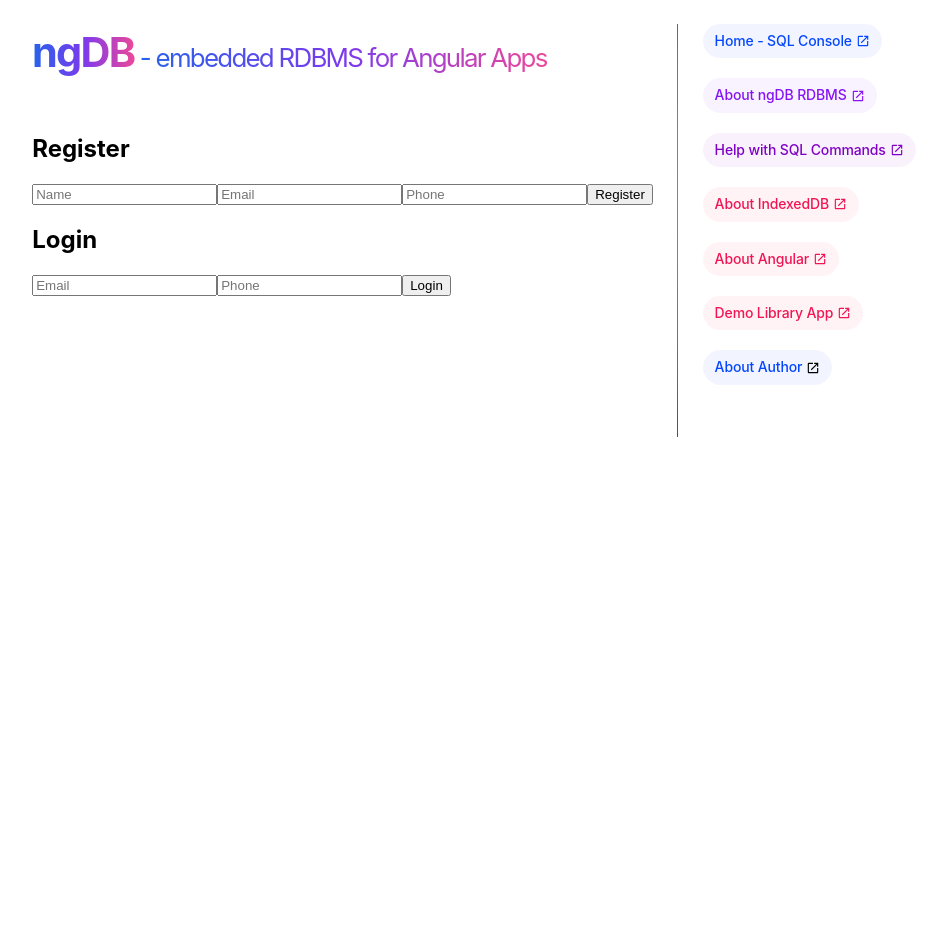
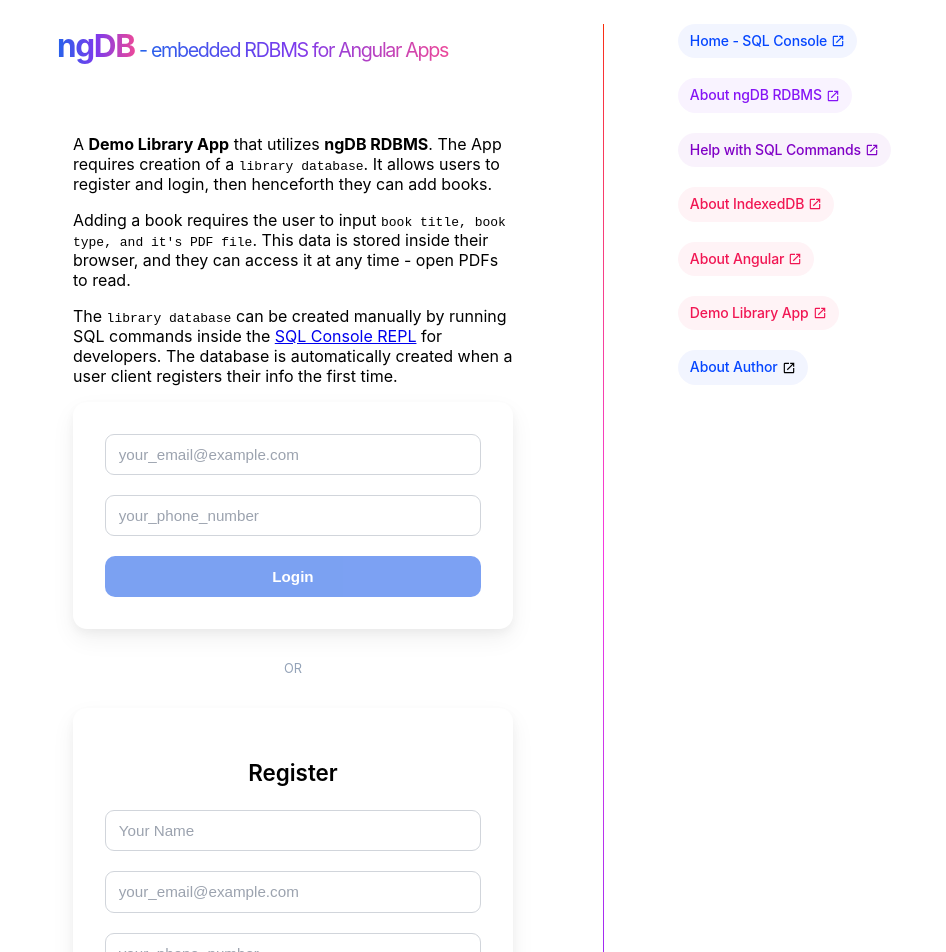
Before and after one commit to webdevs-ke/embedded-db-rdbms, an Angular app: page /demo in a window 1280 px wide. Shown: the top 952 px of the page, without its empty margins (166-1112 px from the left). Before the commit the page ends 800 px from the top, so only its background shows below. Built offline with nearby package versions, Linux system fonts and the light colour scheme.

Commit message:
polishing of library demo-app UI

```diff
--- a/src/app/demo-library-app/auth/auth.component.css
+++ b/src/app/demo-library-app/auth/auth.component.css
@@ -0,0 +1,121 @@
+.auth-container {
+    max-width: 440px;
+    margin: 0.5rem auto;
+    padding: 1rem;
+  }
+
+  /* Card */
+  .auth-card {
+    background: #ffffff;
+    border-radius: 14px;
+    padding: 2rem;
+    box-shadow:
+      0 10px 25px rgba(0, 0, 0, 0.06),
+      0 4px 10px rgba(0, 0, 0, 0.04);
+  }
+
+  /* Titles */
+  .auth-card h2 {
+    text-align: center;
+    font-size: 1.4rem;
+    font-weight: 600;
+    margin-bottom: 1.5rem;
+  }
+
+  /* Form groups */
+  .form-group {
+    display: flex;
+    flex-direction: column;
+    margin-bottom: 1.25rem;
+  }
+
+  label {
+    font-size: 0.85rem;
+    font-weight: 500;
+    margin-bottom: 0.4rem;
+    color: #475569;
+  }
+
+  /* Inputs */
+  input {
+    padding: 0.7rem 0.8rem;
+    font-size: 0.95rem;
+    border-radius: 9px;
+    border: 1px solid #d1d5db;
+    background: #fff;
+    transition: border-color 0.15s, box-shadow 0.15s;
+  }
+
+  input::placeholder {
+    color: #9ca3af;
+  }
+
+  input:focus {
+    outline: none;
+    border-color: #2563eb;
+    box-shadow: 0 0 0 3px rgba(37, 99, 235, 0.15);
+  }
+
+  input.ng-touched.ng-invalid {
+    border-color: #ef4444;
+  }
+
+  input.ng-touched.ng-invalid:focus {
+    box-shadow: 0 0 0 3px rgba(239, 68, 68, 0.15);
+  }
+
+  /* Errors */
+  .error {
+    font-size: 0.75rem;
+    color: #ef4444;
+    margin-top: 0.35rem;
+  }
+
+  .global-error {
+    margin-top: 1rem;
+    text-align: center;
+  }
+
+  /* Buttons */
+  button {
+    width: 100%;
+    padding: 0.75rem;
+    font-size: 0.95rem;
+    font-weight: 600;
+    border-radius: 10px;
+    border: none;
+    background: #2563eb;
+    color: white;
+    cursor: pointer;
+    transition: transform 0.05s, opacity 0.15s;
+  }
+
+  button:hover {
+    opacity: 0.95;
+  }
+
+  button:active {
+    transform: translateY(1px);
+  }
+
+  button:disabled {
+    opacity: 0.6;
+    cursor: not-allowed;
+  }
+
+  /* Divider */
+  .divider {
+    margin: 2rem 0;
+    text-align: center;
+    font-size: 0.8rem;
+    color: #94a3b8;
+  }
+
+  /* User info */
+  .user-card {
+    margin-top: 2rem;
+    padding: 1.25rem;
+    border-radius: 12px;
+    background: #f8fafc;
+    font-size: 0.9rem;
+  }
--- a/src/app/demo-library-app/auth/auth.component.html
+++ b/src/app/demo-library-app/auth/auth.component.html
@@ -1,17 +1,94 @@
-<h2>Register</h2>
-<input placeholder="Name" [formControl]="rname" required>
-<input placeholder="Email" [formControl]="remail" required>
-<input placeholder="Phone" [formControl]="rphone" required>
-<button (click)="onRegister()">Register</button>
+<div class="auth-container">
+    <p>A <strong>Demo Library App</strong> that utilizes <strong>ngDB RDBMS</strong>. The App requires  creation of a <code>library database</code>. It allows users to register and login, then henceforth they can add books.</p>
+    <p>Adding a book requires the user to input <code>book title, book type, and it's PDF file</code>. This data is stored inside their browser, and they can access it at any time - open PDFs to read.</p>
+    <p>The <code>library database</code> can be created manually by running SQL commands inside the
+        <a class="anchor" routerLink = "/" routerLinkActive = "active">SQL Console REPL</a> for developers. The database is automatically created when a user client registers their info the first time.</p>
 
-<h2>Login</h2>
-<input placeholder="Email" [formControl]="lemail" required>
-<input type="password" placeholder="Phone" [formControl]="lphone" required>
-<button (click)="onLogin()">Login</button>
+      <!-- LOGIN -->
+    <div class="auth-card">
 
-@if (user) {
-    <div>
-        Logged in as {{ user.name }}
+        <form [formGroup]="loginForm" (ngSubmit)="onLogin()">
+          <div class="form-group">
+            <input
+              id="lemail"
+              type="email"
+              formControlName="email"
+              placeholder="your_email@example.com"
+            />
+          </div>
+
+          <div class="form-group">
+            <input
+              id="lphone"
+              type="text"
+              formControlName="phone"
+              placeholder="your_phone_number"
+            />
+          </div>
+
+          <button type="submit" [disabled]="loginForm.invalid">
+            Login
+          </button>
+        </form>
+
+        @if (error) {
+          <div class="error global-error">{{ error }}</div>
+        }
     </div>
-}
-<div class="error">{{ error }}</div>
+
+      <div class="divider">OR</div>
+
+      <!-- REGISTER -->
+    <div class="auth-card">
+      <form [formGroup]="registerForm" (ngSubmit)="onRegister()">
+        <h2>Register</h2>
+        <div class="form-group">
+          <input
+            id="rname"
+            type="text"
+            formControlName="name"
+            placeholder="Your Name"
+          />
+          @if (registerForm.controls['name'].touched && registerForm.controls['name'].invalid) {
+            <div class="error">Name must be at least 5 characters</div>
+          }
+        </div>
+
+        <div class="form-group">
+          <input
+            id="remail"
+            type="email"
+            formControlName="email"
+            placeholder="your_email@example.com"
+          />
+          @if (registerForm.controls['email'].touched && registerForm.controls['email'].invalid) {
+            <div class="error">Enter a valid email</div>
+          }
+        </div>
+
+        <div class="form-group">
+          <input
+            id="rphone"
+            type="text"
+            formControlName="phone"
+            placeholder="your_phone_number"
+          />
+          @if (registerForm.controls['phone'].touched && registerForm.controls['phone'].invalid) {
+            <div class="error">Phone is required</div>
+          }
+        </div>
+
+        <button type="submit" [disabled]="registerForm.invalid">
+          Submit
+        </button>
+      </form>
+    </div>
+
+    @if (user) {
+      <div class="user-card">
+        <strong>Logged in user</strong>
+        <div>Name: {{ user.name }}</div>
+        <div>Email: {{ user.email }}</div>
+      </div>
+    }
+</div>
--- a/src/app/demo-library-app/auth/auth.component.ts
+++ b/src/app/demo-library-app/auth/auth.component.ts
@@ -1,61 +1,83 @@
-import { Component } from '@angular/core';
-import { ReactiveFormsModule, FormControl, Validators } from '@angular/forms'
+import { Component } from '@angular/core'
+import { RouterLink, RouterLinkActive } from '@angular/router'
+import {
+  ReactiveFormsModule,
+  FormBuilder,
+  Validators,
+  FormGroup,
+} from '@angular/forms'
 import { LibraryDBService } from '../db-service.service'
+
+interface RegisterPayload {
+  id: number
+  name: string
+  email: string
+  phone: string
+}
+
+interface User {
+  id: number
+  name: string
+  email: string
+}
 
 @Component({
   selector: 'app-auth',
-  imports: [ReactiveFormsModule],
+  standalone: true,
+  imports: [RouterLink, RouterLinkActive, ReactiveFormsModule],
   templateUrl: './auth.component.html',
   styleUrl: './auth.component.css',
 })
 export class AuthComponent {
-  register = { id: 1, name: '', email: '', phone: '' }
-  user: any = null
   error = ''
+  user: User | null = null
 
-  // register
-  rname = new FormControl('', {
-    nonNullable: true,
-    validators: [Validators.required, Validators.minLength(5)]
-  })
-  remail = new FormControl('', {
-    nonNullable: true,
-    validators: [Validators.required, Validators.minLength(5)]
-  })
-  rphone = new FormControl('', {
-    nonNullable: true,
-    validators: [Validators.required, Validators.minLength(5)]
-  })
-  // login
-  lemail = new FormControl('', {
-    nonNullable: true,
-    validators: [Validators.required, Validators.minLength(5)]
-  })
-  lphone = new FormControl('', {
-    nonNullable: true,
-    validators: [Validators.required, Validators.minLength(5)]
-  })
+  readonly registerForm: FormGroup
+  readonly loginForm: FormGroup
 
-  constructor(private db: LibraryDBService) {}
+  constructor(
+    private fb: FormBuilder,
+    private db: LibraryDBService
+  ) {
+    this.registerForm = this.fb.nonNullable.group({
+      name: ['', [Validators.required, Validators.minLength(5)]],
+      email: ['', [Validators.required, Validators.email]],
+      phone: ['', [Validators.required, Validators.minLength(5)]],
+    })
+
+    this.loginForm = this.fb.nonNullable.group({
+      email: ['', [Validators.required, Validators.email]],
+      phone: ['', [Validators.required, Validators.minLength(5)]],
+    })
+  }
 
   async onRegister() {
-    this.register.name = this.rname.value
-    this.register.email = this.remail.value
-    this.register.phone = this.rphone.value
+    if (this.registerForm.invalid) return
+
+    const payload: RegisterPayload = {
+      id: Date.now(), // or generated by DB
+      ...this.registerForm.getRawValue(),
+    }
 
     try {
-      await this.db.registerUser(this.register)
-      alert('Register Success!')
+      await this.db.registerUser(payload)
+      this.registerForm.reset()
+      alert('Register success!')
     } catch (e: any) {
-      this.error = e.message
+      this.error = e.message ?? 'Registration failed'
     }
   }
 
   async onLogin() {
+    if (this.loginForm.invalid) return
+
+    const { email, phone } = this.loginForm.getRawValue()
+
     try {
-      this.user = await this.db.login(this.lemail.value, this.lphone.value)
+      this.user = await this.db.login(email, phone)
+      this.error = ''
     } catch (e: any) {
-      this.error = e.message
+      this.error = e.message ?? 'Login failed'
     }
   }
 }
```
